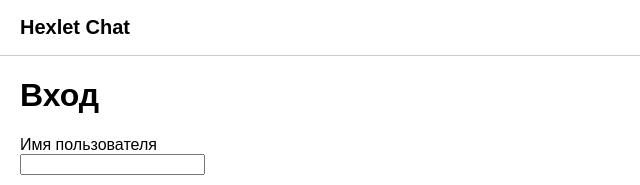
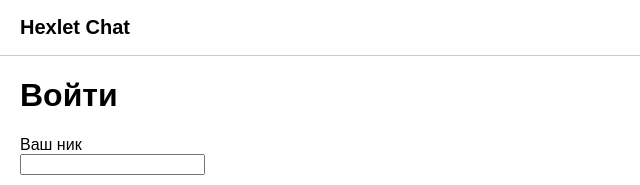
Before and after one commit to odzhem02-wq/frontend-project-12, a React app in the folder frontend/: page /login in a window 1280 px wide. Shown: the top 185 px of the page, without its empty margins (0-640 px from the left). Built offline with nearby package versions, Linux system fonts and the light colour scheme; the HTML template or start-up script is replaced by a standard one; what leo-profanity would draw is missing.

Commit message:
fix login translations

```diff
--- a/frontend/src/i18n.js
+++ b/frontend/src/i18n.js
@@ -9,8 +9,8 @@ const resources = {
         logout: 'Выйти',
       },
       login: {
-        title: 'Вход',
-        username: 'Имя пользователя',
+        title: 'Войти',
+        username: 'Ваш ник',
         password: 'Пароль',
         submit: 'Войти',
         errorAuth: 'Неверные имя пользователя или пароль',
--- a/frontend/src/pages/LoginPage.jsx
+++ b/frontend/src/pages/LoginPage.jsx
@@ -29,7 +29,7 @@ const LoginPage = () => {
 
   return (
     <div>
-      <h1>{t('login.title')}</h1>
+      <h1>{t('login.submit')}</h1>
 
       <Formik
         initialValues={{ username: '', password: '' }}
@@ -40,14 +40,24 @@ const LoginPage = () => {
             <div style={{ marginBottom: '10px' }}>
               <label htmlFor="username">{t('login.username')}</label>
               <div>
-                <Field id="username" name="username" type="text" />
+                <Field
+                  id="username"
+                  name="username"
+                  type="text"
+                  autoComplete="username"
+                />
               </div>
             </div>
 
             <div style={{ marginBottom: '10px' }}>
               <label htmlFor="password">{t('login.password')}</label>
               <div>
-                <Field id="password" name="password" type="password" />
+                <Field
+                  id="password"
+                  name="password"
+                  type="password"
+                  autoComplete="current-password"
+                />
               </div>
             </div>
 
```
